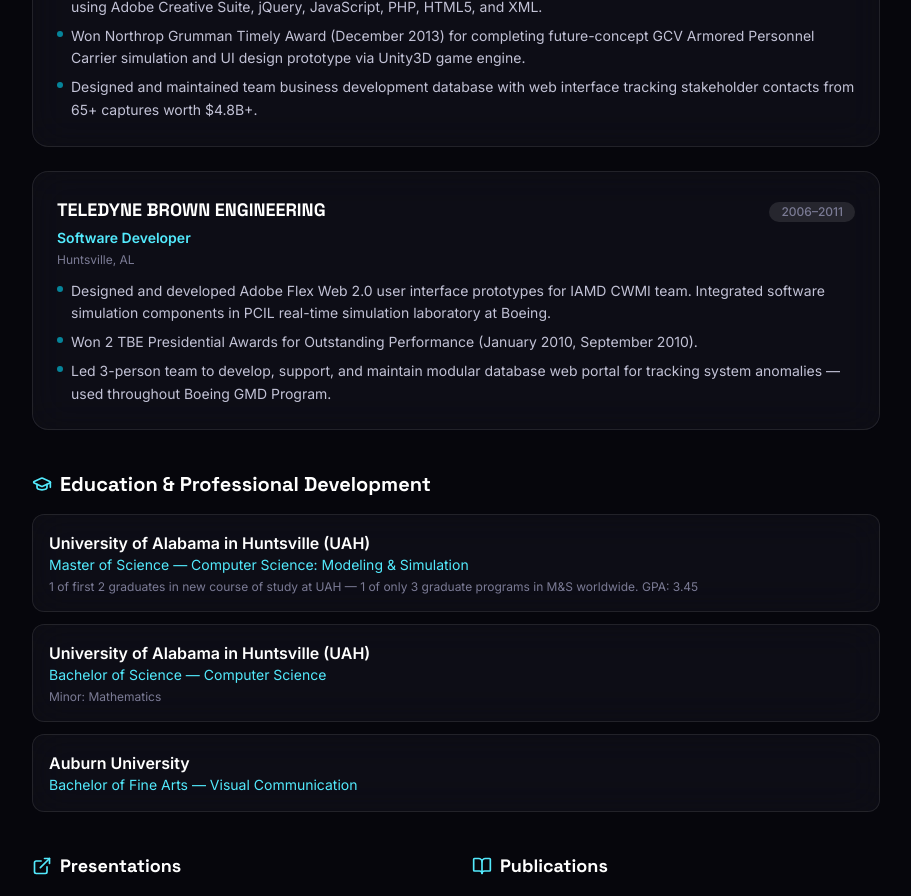
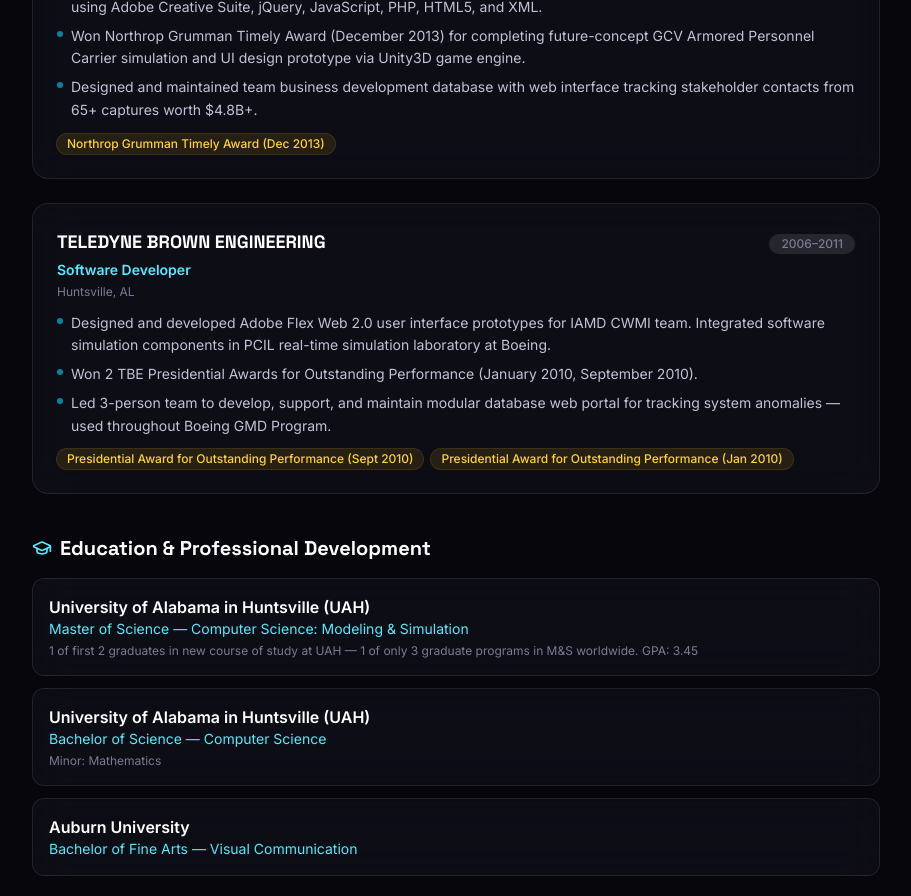
Before and after one commit to rsegrest/ricksegrest.com, a React (Vite) app: page /resume in a window 1280 px wide. Shown: the part 2540-3436 px from the top of the page, without its empty margins (184-1095 px from the left). Built offline with nearby package versions, Linux system fonts and the light colour scheme; the HTML template or start-up script is replaced by a standard one.

Commit message:
Add award badges for Northrop Grumman and Teledyne Brown

```diff
--- a/src/pages/ResumePage.tsx
+++ b/src/pages/ResumePage.tsx
@@ -52,6 +52,7 @@
       "Won Northrop Grumman Timely Award (December 2013) for completing future-concept GCV Armored Personnel Carrier simulation and UI design prototype via Unity3D game engine.",
       "Designed and maintained team business development database with web interface tracking stakeholder contacts from 65+ captures worth $4.8B+.",
     ],
+    awards: ["Northrop Grumman Timely Award (Dec 2013)"],
   },
   {
     company: "TELEDYNE BROWN ENGINEERING",
@@ -63,6 +64,7 @@
       "Won 2 TBE Presidential Awards for Outstanding Performance (January 2010, September 2010).",
       "Led 3-person team to develop, support, and maintain modular database web portal for tracking system anomalies — used throughout Boeing GMD Program.",
     ],
+    awards: ["Presidential Award for Outstanding Performance (Sept 2010)", "Presidential Award for Outstanding Performance (Jan 2010)"],
   },
 ];
 
```
